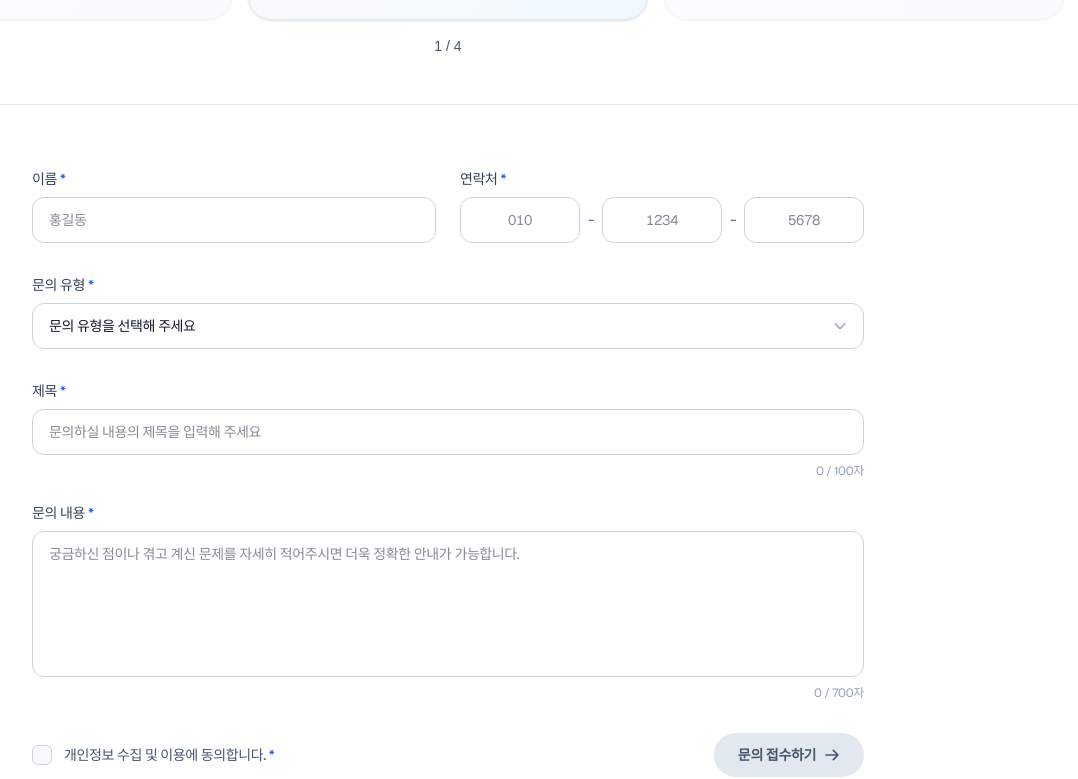
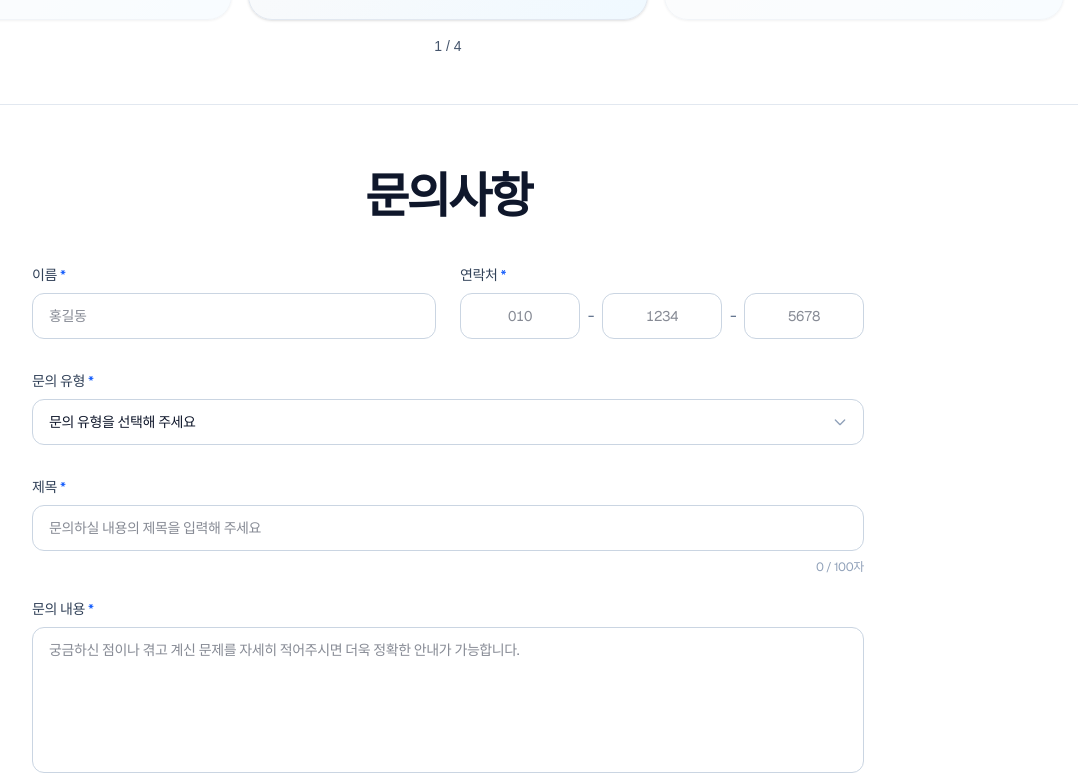
Before and after one commit to jeongjiyun777-ui/j-academy, a Next.js app in the folder frontend/: page / in a window 1280 px wide. Shown: the part 2481-3260 px from the top of the page, without its empty margins (192-1270 px from the left). Built offline with nearby package versions, Linux system fonts and the light colour scheme.

Commit message:
홈 문의사항 제목 추가 및 타이포그래피 개선

```diff
--- a/frontend/app/page.tsx
+++ b/frontend/app/page.tsx
@@ -7,7 +7,13 @@ export default function Home() {
     <main className="min-h-screen w-full bg-white pb-6">
       <HomeSections />
 
-      <InquiryForm id="inquiries" className="mx-auto max-w-4xl scroll-mt-64 px-5 py-12 sm:px-8 sm:py-16 md:scroll-mt-44 lg:scroll-mt-36" />
+      <h1
+        id="inquiries"
+        className="scroll-mt-64 px-5 pt-12 text-center font-sans text-[clamp(2rem,4vw,3rem)] font-semibold leading-[1.15] tracking-[-0.055em] text-slate-900 sm:pt-16 md:scroll-mt-44 lg:scroll-mt-36"
+      >
+        문의사항
+      </h1>
+      <InquiryForm className="mx-auto max-w-4xl px-5 pb-12 pt-8 sm:px-8 sm:pb-16 sm:pt-10" />
 
       <section
         id="notice"
```
